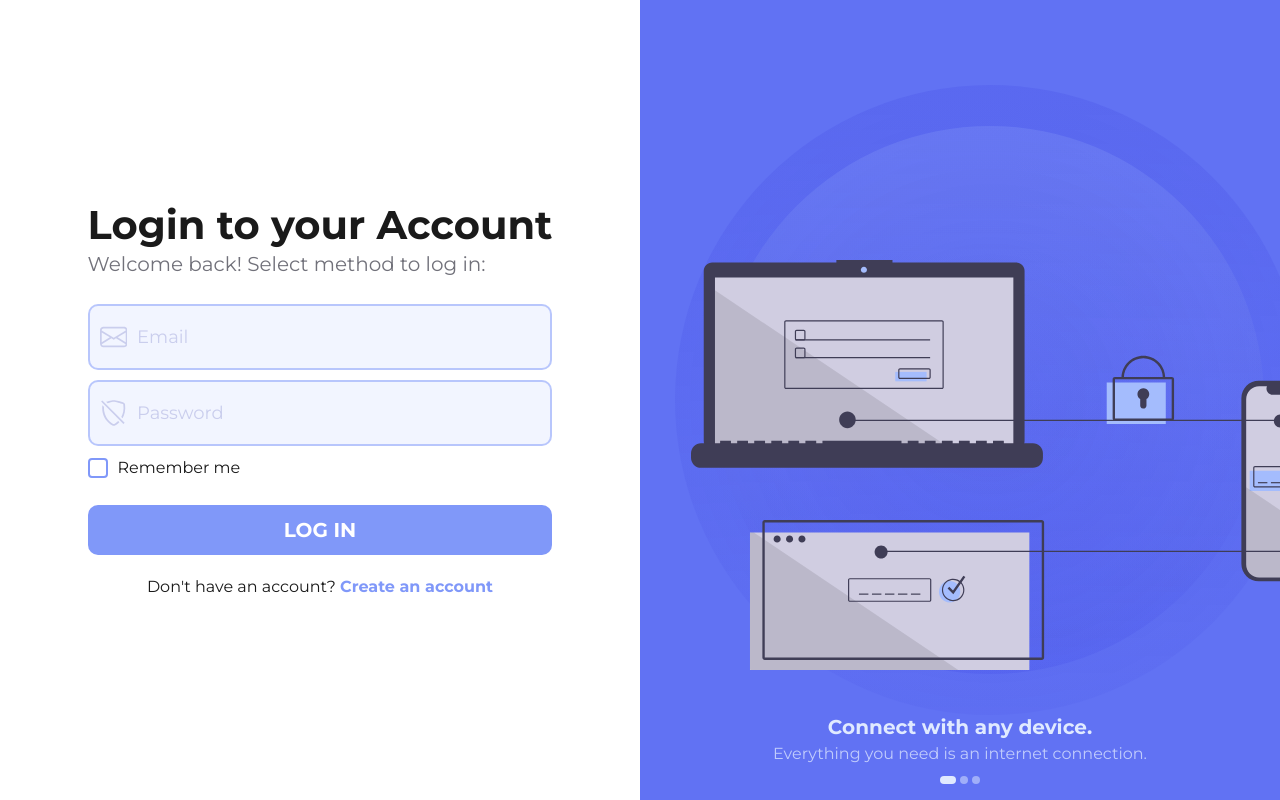
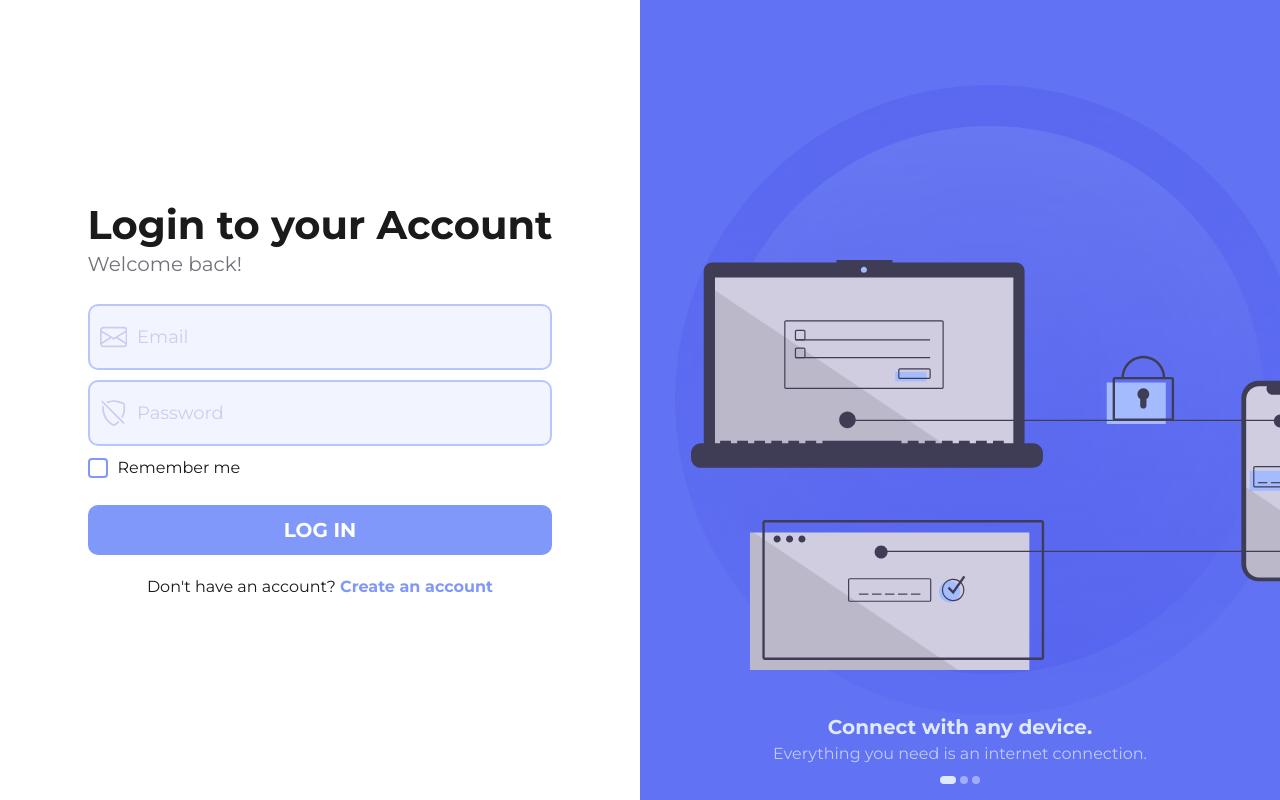
Before and after one commit to littlenines/jwt-dashboard, a React (Vite) app in the folder frontend/: page / in a window 1280 px wide. Built offline with nearby package versions, Linux system fonts and the light colour scheme.

Commit message:
fix login subtitle

```diff
--- a/frontend/src/pages/Login.tsx
+++ b/frontend/src/pages/Login.tsx
@@ -21,7 +21,7 @@ const submitLogin = async (event: SubmitEvent<HTMLFormElement>) => {
 return (
      <AuthLayout
       title="Login to your Account"
-      subtitle="Welcome back! Select method to log in:"
+      subtitle="Welcome back!"
       onSubmit={submitLogin}
       footer={<>Don't have an account? <Link to={'/register'}>Create an account</Link></>}
       illustration={{
```
